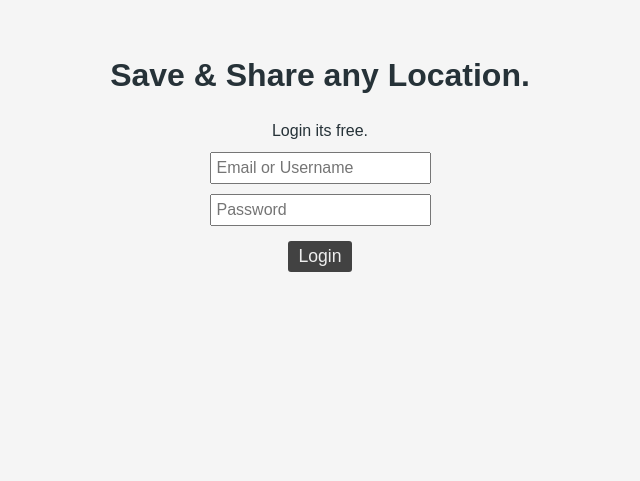
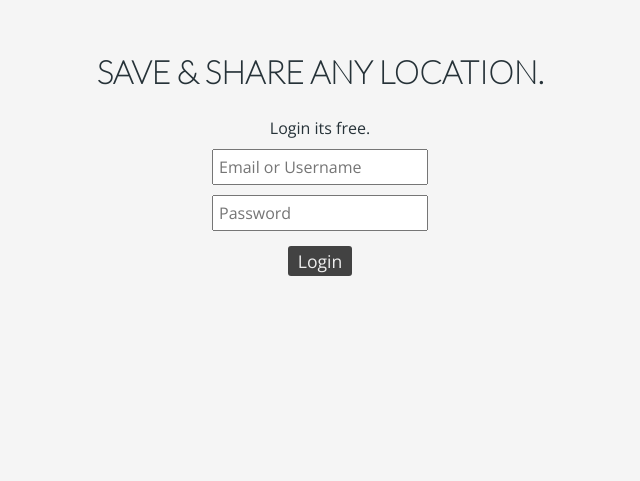
Before and after one commit to nithinsanjey/saveLocation, a plain HTML site: page index.html in a window 1280 px wide. Shown: the part 146-627 px from the top of the page, without its empty margins (320-960 px from the left). Drawn offline with nearby package versions, Linux system fonts and the light colour scheme.

Commit message:
Login onProgress font

```diff
--- a/index.html
+++ b/index.html
@@ -3,6 +3,8 @@
 	<head>
 		<title>Welcome to saveLocation</title>
 		<meta charset="UTF-8">
+		<link href='http://fonts.googleapis.com/css?family=Lato:100' rel='stylesheet' type='text/css'>
+		<link href='http://fonts.googleapis.com/css?family=Open+Sans' rel='stylesheet' type='text/css'>
 		<link rel="stylesheet" href="style.css">
 	</head>
 	<body>
--- a/style.css
+++ b/style.css
@@ -3,8 +3,12 @@ body{
 	background-color: #F5F5F5;
 	color: #263238;
 }
+h1{
+	font-family: "Lato";
+	text-transform: uppercase;
+}
 #contentTable{
-	font-family: sans-serif;
+	font-family:"Open Sans", sans-serif;
 	width: 100%;
 	height: 100%;
 	display:table;
@@ -16,15 +20,17 @@ body{
 	vertical-align: middle;
 }
 #button{
+	font-family:"Open Sans", sans-serif;
 	background-color: #424242;
 	border: 0px;
 	margin-top: 10px;
-	padding:5px 10px;
+	padding:3px 10px;
 	color: #EEEEEE;
 	font-size: 110%;
 	border-radius: 3px;
 }
 .inputs{
+	font-family:"Open Sans", sans-serif;
 	padding:5px 5px;
 	margin: 5px;
 	font-size: 100%;
```
